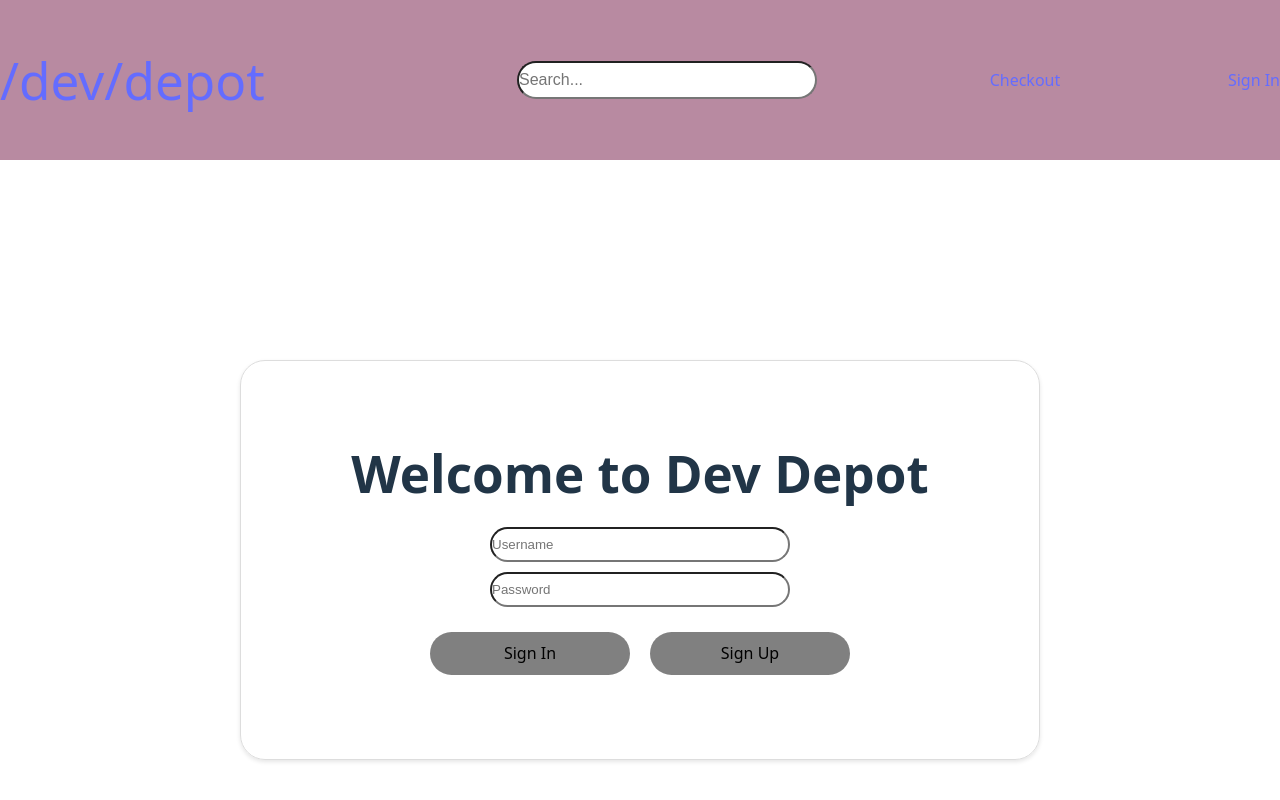
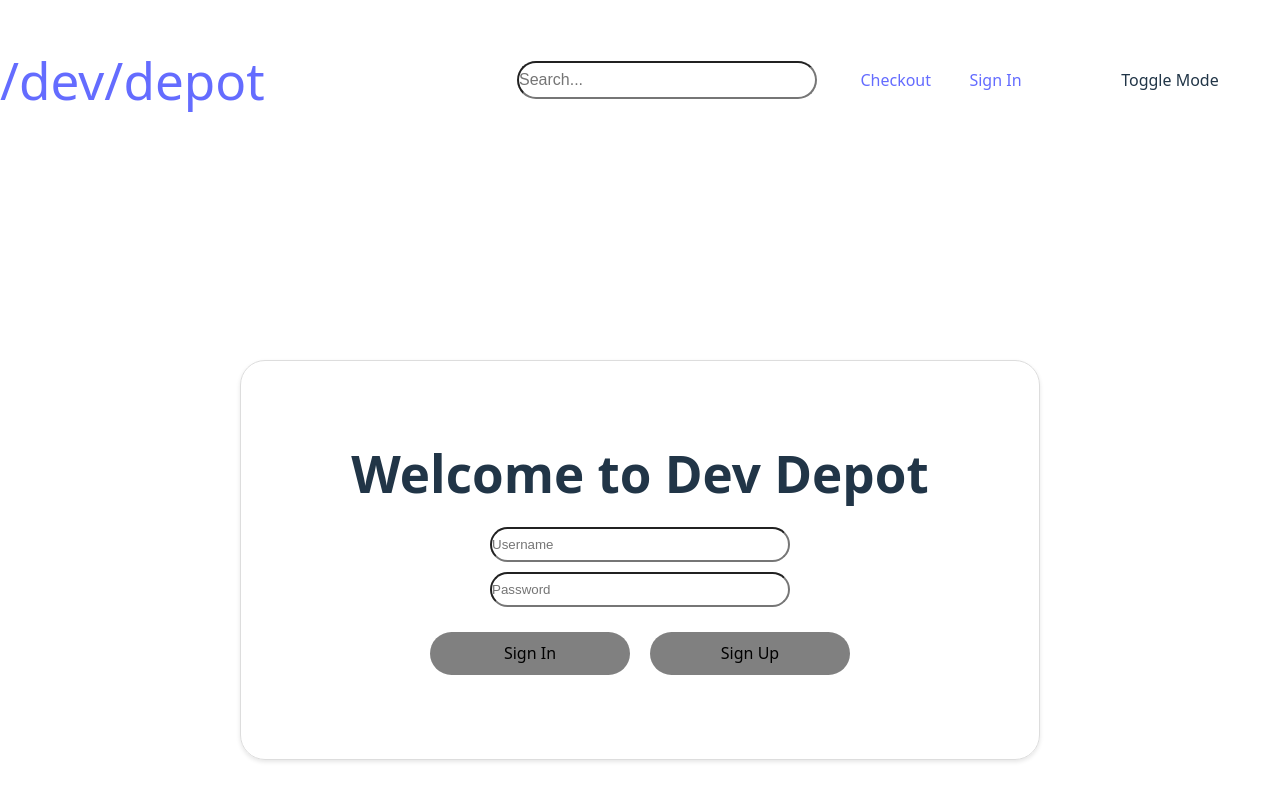
Before and after one commit to fraseraco/devdepot, a React (Vite) app in the folder depot-site/: page /signin in a window 1280 px wide. Shown: the top 800 px of the page. Built offline with nearby package versions, Linux system fonts and the light colour scheme.

Commit message:
Add light/dark mode toggle with CSS theme support

```diff
--- a/depot-site/src/App.jsx
+++ b/depot-site/src/App.jsx
@@ -6,6 +6,7 @@ import Navbar from './components/Navbar';
 import StoreFront from './components/StoreFront/StoreFront';
 import CheckOut from './components/Checkout/CheckOut';
 import SignIn from './components/SignIn/SignIn';
+import './styles/theme.css';
 
 function App() {
   return (
--- a/depot-site/src/components/Navbar.jsx
+++ b/depot-site/src/components/Navbar.jsx
@@ -2,7 +2,14 @@ import React from 'react';
 import '../styles/Navbar.css';
 import Search from './SearchBar/Search.jsx';
 import { Link } from 'react-router-dom';
+
 function Navbar() {
+  function toggleMode() {
+    const current = document.body.classList.contains('dark') ? 'dark' : 'light';
+    document.body.classList.remove(current);
+    document.body.classList.add(current === 'dark' ? 'light' : 'dark');
+  }
+
   return (
     <nav className="navbar">
       <div className="navbar__logo">
@@ -12,6 +19,9 @@ return (
         <li><Search /></li>
         <li><Link to="/checkout">Checkout</Link></li>
         <li><Link to="/signin">Sign In</Link></li>
+        <li>
+          <button className="button" onClick={toggleMode}>Toggle Mode</button>
+        </li>
       </ul>
     </nav>
   );
--- /dev/null
+++ b/depot-site/src/styles/theme.css
@@ -0,0 +1,52 @@
+/* theme.css */
+
+body.light {
+    --bg: white;
+    --text: #1a202c;
+  }
+
+  body.dark {
+    --bg: #1a202c;
+    --text: white;
+  }
+
+  body {
+    background-color: var(--bg);
+    color: var(--text);
+    transition: background 0.3s ease, color 0.3s ease;
+  }
+
+  /* 🔁 Reusable Components */
+  .button {
+    background-color: var(--bg);
+    color: var(--text);
+    border: 1px solid var(--text);
+    padding: 0.5em 1em;
+    border-radius: 5px;
+    cursor: pointer;
+    transition: all 0.2s ease;
+  }
+
+  .button:hover {
+    background-color: var(--text);
+    color: var(--bg);
+  }
+
+  .navbar {
+    background-color: var(--bg);
+    color: var(--text);
+    transition: background 0.3s ease;
+  }
+
+  .tile {
+    background-color: var(--bg);
+    border: 1px solid var(--text);
+    border-radius: 8px;
+    padding: 1rem;
+    color: var(--text);
+    transition: box-shadow 0.3s ease;
+  }
+
+  .tile:hover {
+    box-shadow: 0 0 8px var(--text);
+  }
```
Lines whose indentation alone changed are shown as unchanged.
